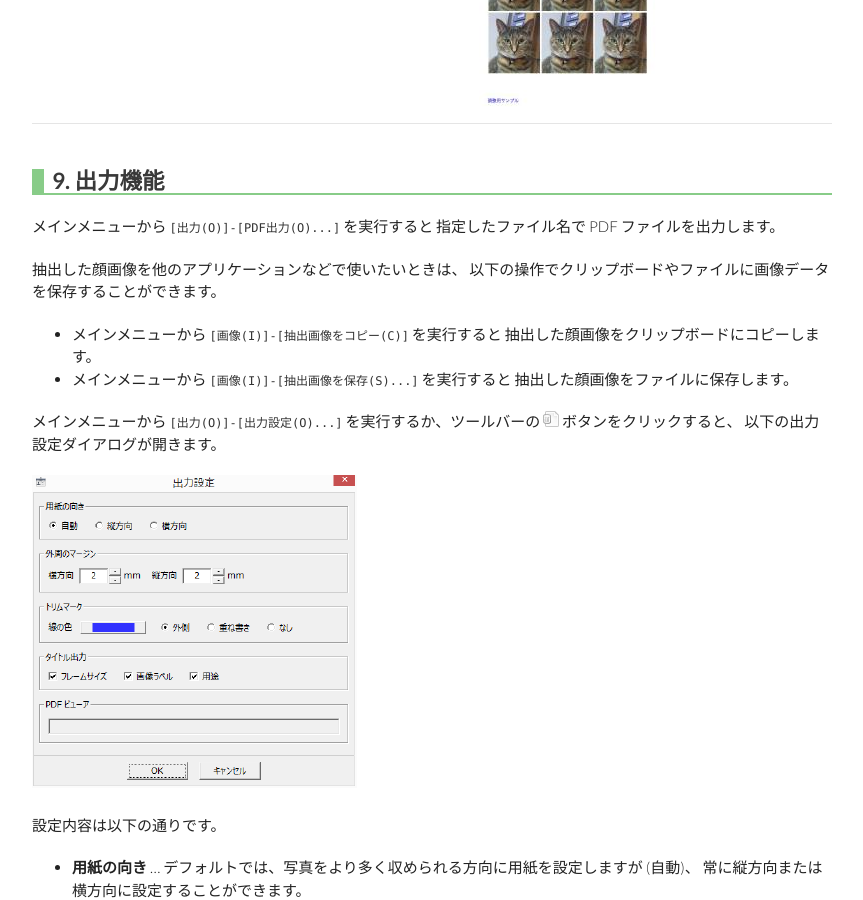
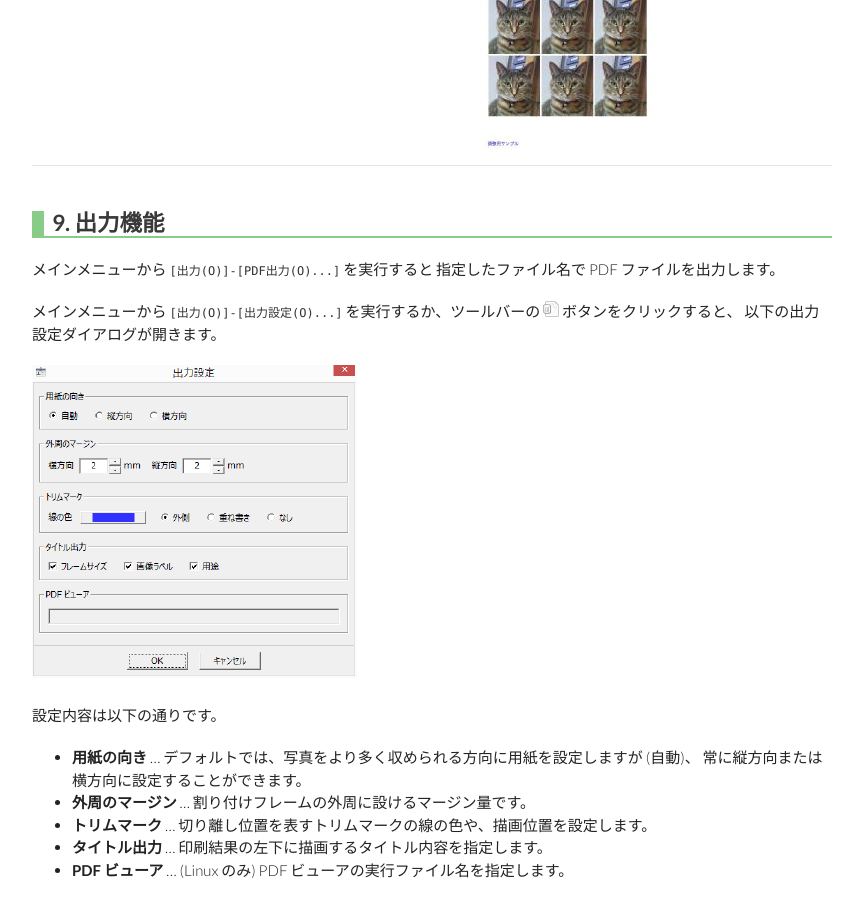
Before and after one commit to gura-app/gura-app.github.io, a Jekyll site: the page built from gurashot/index.md, in a window 1280 px wide and 900 px high, scrolled down 8127 px. Shown: the whole window, without its empty margins (208-1071 px from the left). Built offline with Jekyll 4.4.1, drawn with Linux system fonts in a browser that asks for light colours; Markdown is read by kramdown in place of the engine named in the settings; some of the changed text lies outside the part shown.

```diff
--- a/gurashot/index.md
+++ b/gurashot/index.md
@@ -236,14 +238,6 @@
 
 メインメニューから `[出力(O)]-[PDF出力(O)...]` を実行すると
 指定したファイル名で PDF ファイルを出力します。
-
-抽出した顔画像を他のアプリケーションなどで使いたいときは、
-以下の操作でクリップボードやファイルに画像データを保存することができます。
-
-* メインメニューから `[画像(I)]-[抽出画像をコピー(C)]` を実行すると
-  抽出した顔画像をクリップボードにコピーします。
-* メインメニューから `[画像(I)]-[抽出画像を保存(S)...]` を実行すると
-  抽出した顔画像をファイルに保存します。
 
 メインメニューから `[出力(O)]-[出力設定(O)...]` を実行するか、ツールバーの
 ![page_white_database](images/page_white_database.png) ボタンをクリックすると、
```
Also changed, not shown: other parts of gurashot/index.md (+2 -0 lines), 1 other file.
